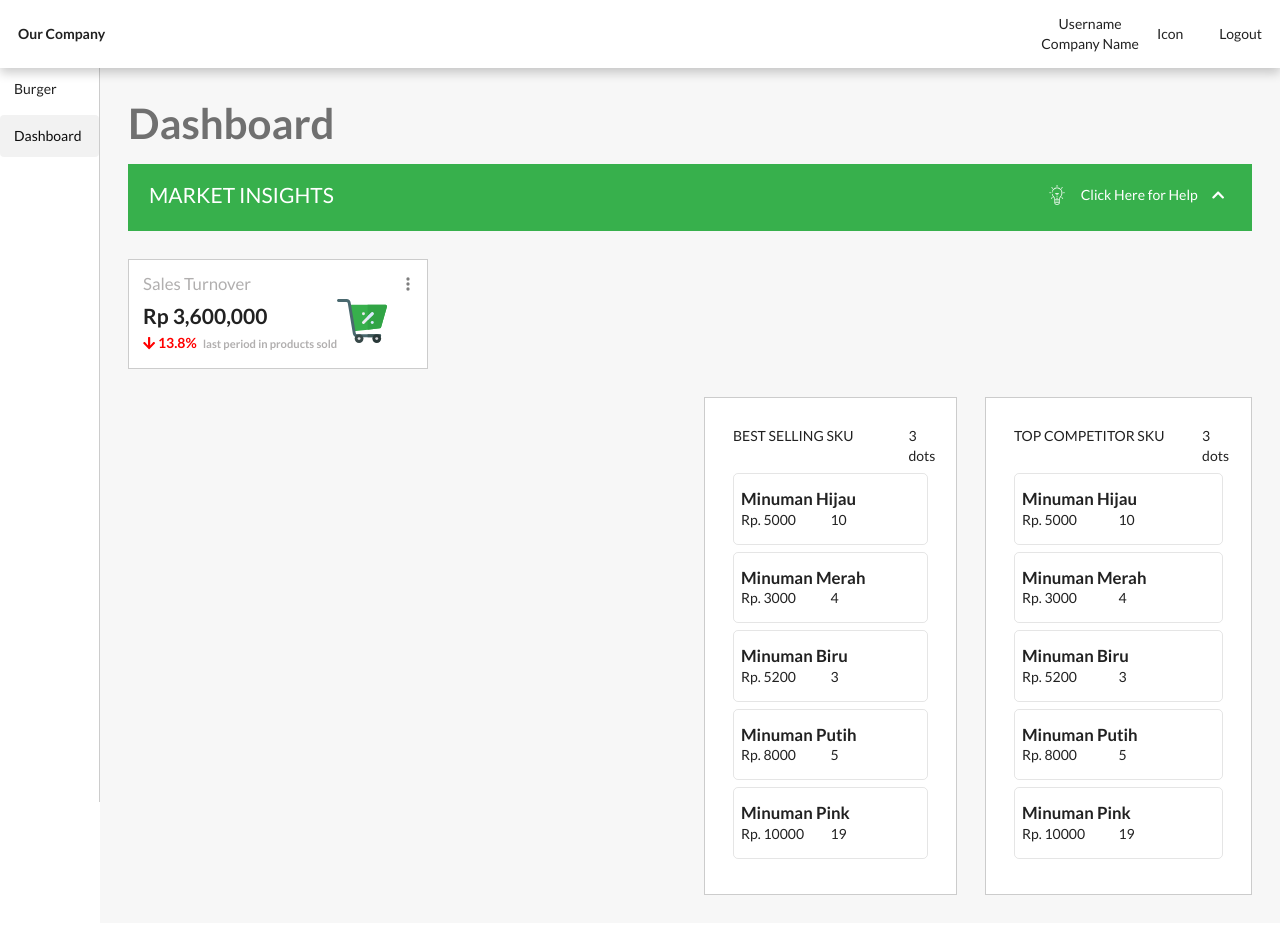
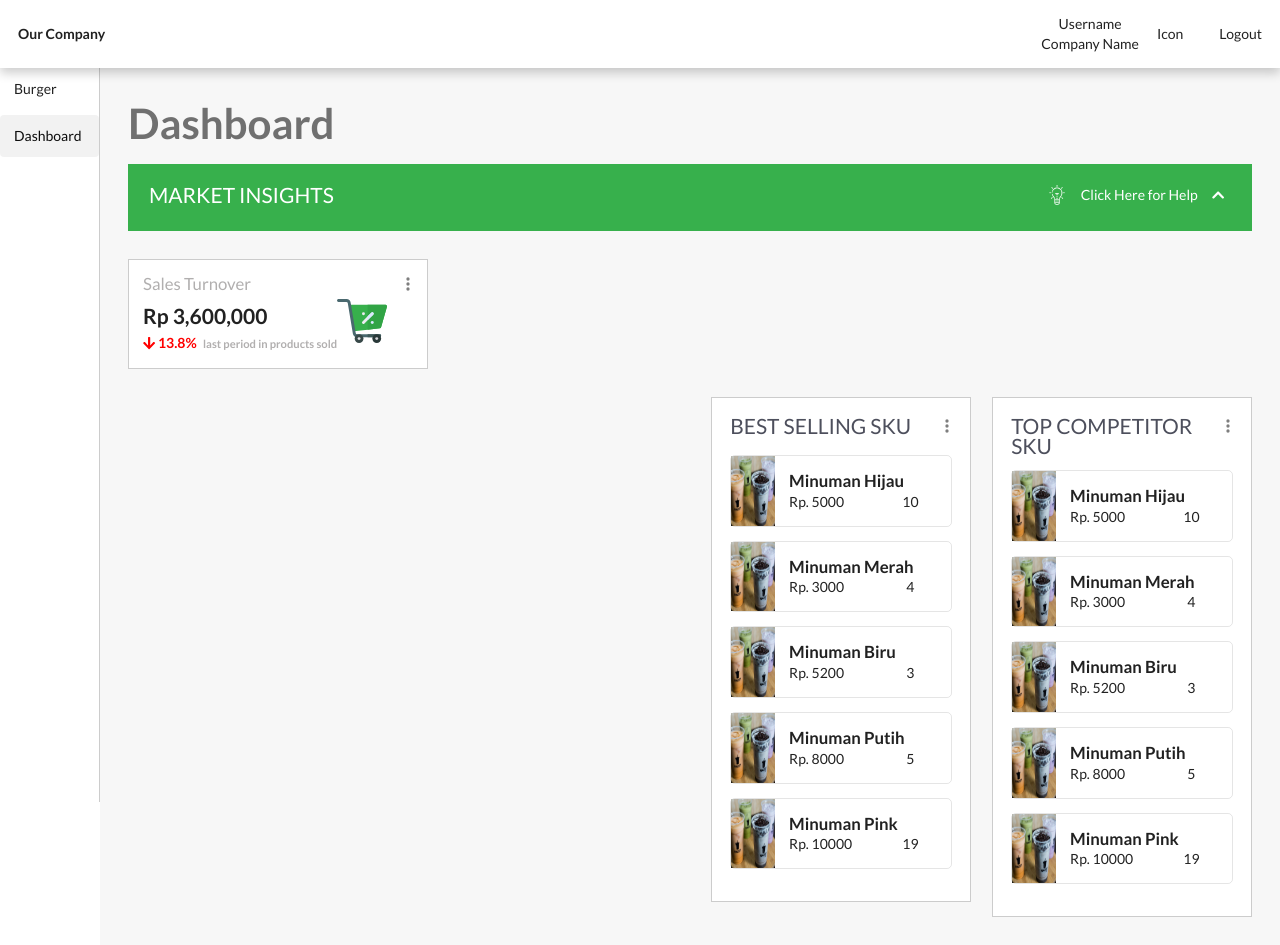
Before and after one commit to rimanirfan/advo_dashboard, a React (Create React App) app: page / in a window 1280 px wide. Before the commit the page ends 923 px from the top, so only its background shows below. Built offline with nearby package versions, Linux system fonts and the light colour scheme.

Commit message:
modify styling to best selling and top competitor

```diff
--- a/src/components/App.css
+++ b/src/components/App.css
@@ -20,6 +20,7 @@
 
 .flex .flex_item_nine {
     flex: 1 0 90%;
+    width: 90%;
 }
 
 .flex .flex_item_seven {
@@ -31,12 +32,12 @@
 }
 
 .flex .flex_item_one {
-    /* flex: 0 0 10%; */
-    width: 100px;
+    flex: 0 0 10%;
 }
 
-.flex_item_two_half {
-    flex: 1 0 25%;
+.flex_item_two {
+    flex: 1 0 20%;
+    width: 20%;
 }
 
 .content {
--- a/src/components/App.js
+++ b/src/components/App.js
@@ -37,7 +37,7 @@ class App extends React.Component {
             <div>
                 <Navbar />
                 <div className="flex">
-                    <div className="flex_item_one">
+                    <div className="">
                         <Sidebar />
                     </div>
                     <div className="flex_item_nine content">
--- a/src/components/BestSelling/BestSelling.css
+++ b/src/components/BestSelling/BestSelling.css
@@ -1,16 +1,19 @@
 .best_selling {
-    padding: 2rem;
-    margin: 0 1rem;
+    padding: 1.3rem;
+    margin-left: 1.5rem;
     background-color: #fff;
     border: rgba(0,0,0,0.2) 0.5px solid;
 }
 
 .best_selling .header {
     text-transform: uppercase;
+    font-size: 1.5rem;
+    color: #4D4F5C;
 }
 
 .best_selling .details_product {
     width: 100%;
+    padding: 1rem 0;
 }
 
 .best_selling .details_product h1 {
@@ -18,9 +21,21 @@
     margin: 0;
 }
 
+.best_selling .details_product .sold {
+    text-align: center;
+}
+
 .best_selling .product_card {
     border: rgba(0,0,0,0.1) 0.5px solid;
     border-radius: 5px;
-    padding: 1rem 0.5rem;
-    margin: 0.5rem 0;
+    margin: 1rem 0;
 }
+
+.img_product {
+    margin-right: 1rem;
+}
+
+.img_product img{
+    width: 100%;
+    height: 100%;
+}
--- a/src/components/BestSelling/BestSelling.js
+++ b/src/components/BestSelling/BestSelling.js
@@ -1,18 +1,19 @@
 import React from 'react';
 
 import './BestSelling.css';
+import drink from '../../assets/minuman.jpg';
 
-const BestSelling = ({products}) => {
+const BestSelling = ({products, dots}) => {
         const renderedLIst = products.map((product) => {
             return (
                 <div key={product.id}>
                     <div className="product_card flex">
-                        <div className="img_product"></div>
+                        <div className="img_product flex_item_two"><img src={drink} alt="drink"/></div>
                         <div className="details_product">
                             <h1>{product.name}</h1>
                             <div className="flex">
                                 <div className="flex_item_five">Rp. {product.price} </div>
-                                <div className="flex_item_five">{product.sold}</div>
+                                <div className="flex_item_five sold">{product.sold}</div>
                             </div>
                         </div>
                     </div>
@@ -24,7 +25,7 @@ const BestSelling = ({products}) => {
             <div className="best_selling">
                 <div className="flex">
                     <div className="flex_item_nine header">Best Selling SKU</div>
-                    <div className="flex_item_one">3 dots</div>
+                    <div className=""><div className="dots"><img src={dots} alt="dots" /></div></div>
                 </div>
                 {renderedLIst}
             </div>
--- a/src/components/TopCompetitor/TopCompetitor.css
+++ b/src/components/TopCompetitor/TopCompetitor.css
@@ -1,17 +1,19 @@
 .top_competitor {
-    padding: 2rem;
-    margin: 0 1rem;
-    margin-right: 0;
+    padding: 1.3rem;
+    margin-left: 1.5rem;
     background-color: #fff;
     border: rgba(0,0,0,0.2) 0.5px solid;
 }
 
 .top_competitor .header {
     text-transform: uppercase;
+    font-size: 1.5rem;
+    color: #4D4F5C;
 }
 
 .top_competitor .details_competitor {
     width: 100%;
+    padding: 1rem 0;
 }
 
 .top_competitor .details_competitor h1 {
@@ -19,9 +21,22 @@
     margin: 0;
 }
 
+.top_competitor .details_competitor .sold {
+    text-align: center;
+}
+
+
 .top_competitor .competitor_card {
     border: rgba(0,0,0,0.1) 0.5px solid;
     border-radius: 5px;
-    padding: 1rem 0.5rem;
-    margin: 0.5rem 0;
+    margin: 1rem 0;
 }
+
+.img_competitor {
+    margin-right: 1rem;
+}
+
+.img_competitor img{
+    width: 100%;
+    height: 100%;
+}
--- a/src/components/TopCompetitor/TopCompetitor.js
+++ b/src/components/TopCompetitor/TopCompetitor.js
@@ -1,18 +1,19 @@
 import React from 'react';
 
 import './TopCompetitor.css';
+import drink from '../../assets/minuman.jpg';
 
-const TopCompetitor = ({competitors}) => {
+const TopCompetitor = ({competitors, dots}) => {
         const renderedLIst = competitors.map((competitor) => {
             return (
                 <div key={competitor.id}>
                     <div className="competitor_card flex">
-                        <div className="img_competitor"></div>
+                        <div className="img_competitor flex_item_two"><img src={drink} alt="drink"/></div>
                         <div className="details_competitor">
                             <h1>{competitor.name}</h1>
                             <div className="flex">
                                 <div className="flex_item_five">Rp. {competitor.price} </div>
-                                <div className="flex_item_five">{competitor.sold}</div>
+                                <div className="flex_item_five sold">{competitor.sold}</div>
                             </div>
                         </div>
                     </div>
@@ -24,7 +25,7 @@ const TopCompetitor = ({competitors}) => {
             <div className="top_competitor">
                 <div className="flex">
                     <div className="flex_item_nine header">Top Competitor SKU</div>
-                    <div className="flex_item_one">3 dots</div>
+                    <div className=""><div className="dots"><img src={dots} alt="dots" /></div></div>
                 </div>
                 {renderedLIst}
             </div>
```
